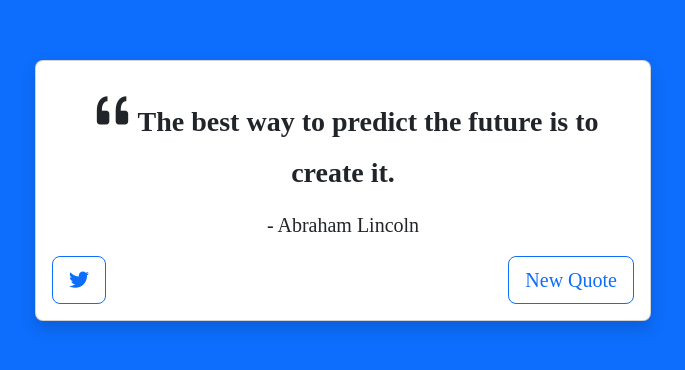
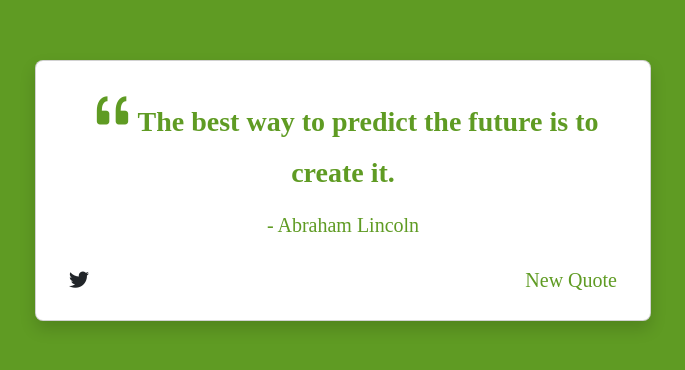
Before and after one commit to cwjki/random-quote-machine, a React (Create React App) app: page / in a window 1280 px wide. Shown: the part 210-580 px from the top of the page, without its empty margins (297-982 px from the left). Built offline with nearby package versions, Linux system fonts and the light colour scheme.

Commit message:
changing colors randomly

```diff
--- a/src/components/QuoteBox.js
+++ b/src/components/QuoteBox.js
@@ -21,21 +21,21 @@ const QuoteBox = () => {
   }
 
   return (
-    <div className="container-fluid bg-primary vw-100 vh-100" id="quote-box">
+    <div className="container-fluid vw-100 vh-100" id="quote-box" style={{backgroundColor: colors[colorIndex]}}>
       <div className="row align-items-center vh-100">
         <div className="col-6 mx-auto">
           <div className="card shadow rounded-3">
             <div className="card-body d-flex flex-column">
-                <p id="text" className="fs-3 text-center fw-semibold"><i className="bi bi-quote" style={{fontSize: 50}}></i>{quotes[quoteIndex].quote}</p>
-                <p id="author" className="fs-5 text-center fw-light">- {quotes[quoteIndex].author}</p>
+                <p style={{color: colors[colorIndex]}} id="text" className="fs-3 text-center fw-semibold"><i className="bi bi-quote" style={{fontSize: 50}}></i>{quotes[quoteIndex].quote}</p>
+                <p style={{color: colors[colorIndex]}} id="author" className="fs-5 text-center fw-light">- {quotes[quoteIndex].author}</p>
                 <div className="row">
                   <div className="col-6">
-                    <a id="tweet-quote" href="https://twitter.com/intent/tweet" target="_blank" rel="noreferrer">
-                      <button className="btn btn-lg btn-outline-primary rounded-3"><i class="bi bi-twitter"></i></button>
+                    <a style={{color: colors[colorIndex]}} id="tweet-quote" href="https://twitter.com/intent/tweet" target="_blank" rel="noreferrer">
+                      <button className="btn btn-lg rounded-3"><i class="bi bi-twitter"></i></button>
                     </a>
                   </div>
                   <div className="col-6 text-end">
-                    <button id="new-quote" className="btn btn-lg btn-outline-primary rounded-3" onClick={onClick}>New Quote</button>
+                    <button style={{color: colors[colorIndex]}} id="new-quote" className="btn btn-lg rounded-3" onClick={onClick}>New Quote</button>
                   </div>
                 </div>
             </div>
```
